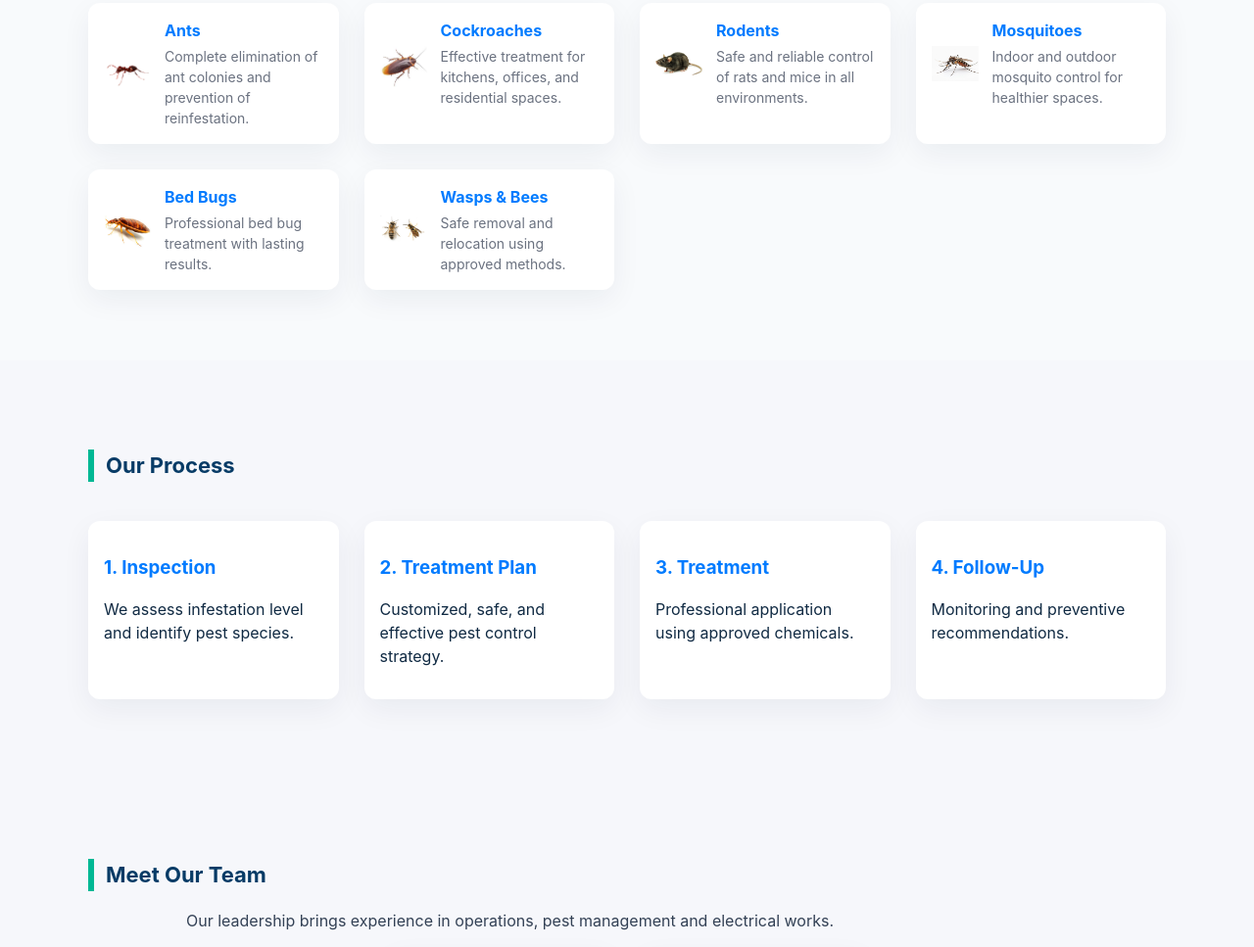
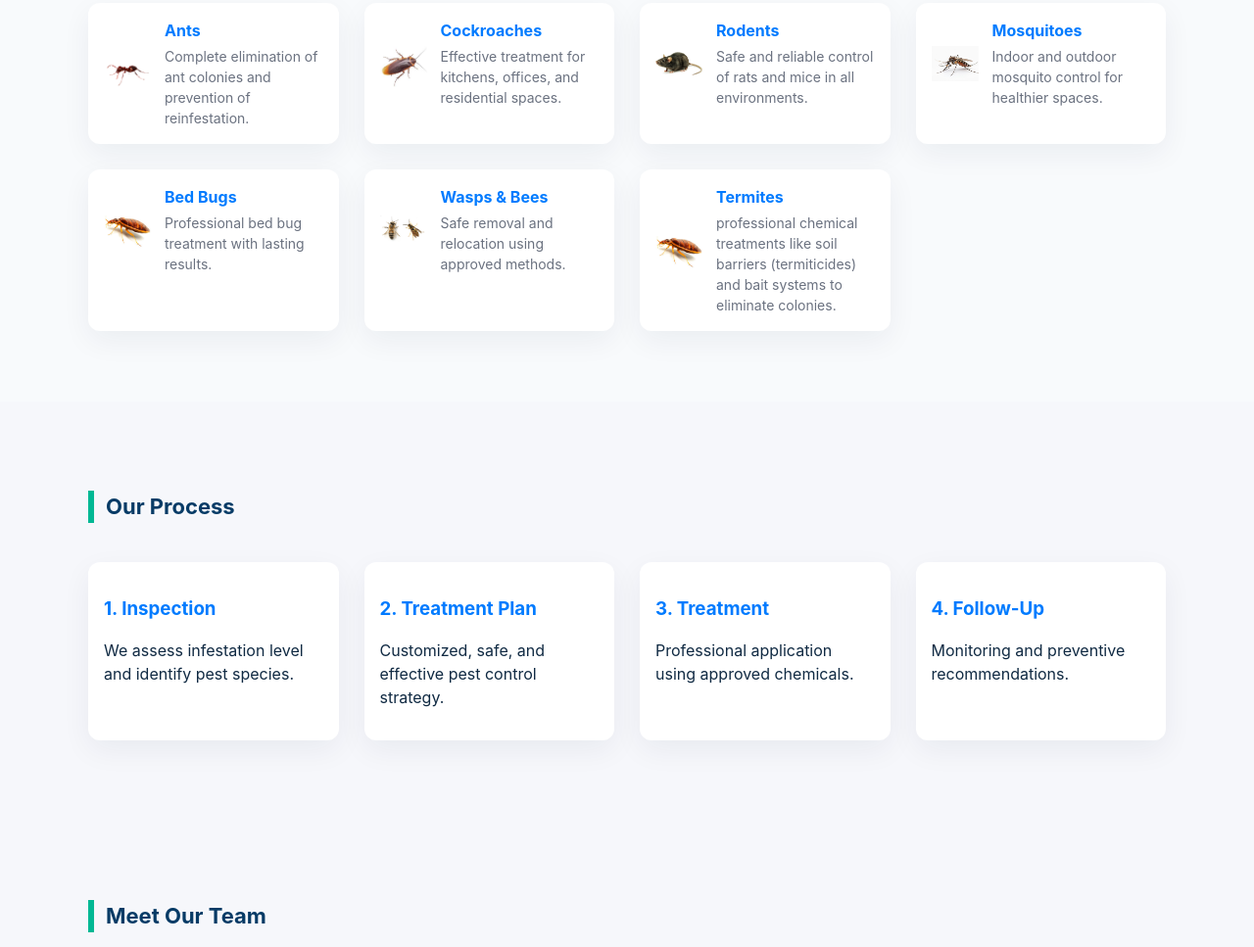
Before and after one commit to Eddy-Odero/Fumigation-website, a plain HTML site: page index.html in a window 1280 px wide. Shown: the part 2029-2996 px from the top of the page at 98% size. Drawn offline with Linux system fonts and the light colour scheme.

Commit message:
updated pest section

```diff
--- a/index.html
+++ b/index.html
@@ -191,6 +191,15 @@
           </div>
         </div>
       </div>
+       <div class="service">
+        <div class="content pest-horizontal">
+          <img src="assets/bedbag.png" alt="Bed bug pest control">
+          <div class="pest-text">
+            <h3>Termites</h3>
+            <p>professional chemical treatments like soil barriers (termiticides) and bait systems to eliminate colonies.</p>
+          </div>
+        </div>
+      </div>
     </div>
   </div>
 </section>
```
